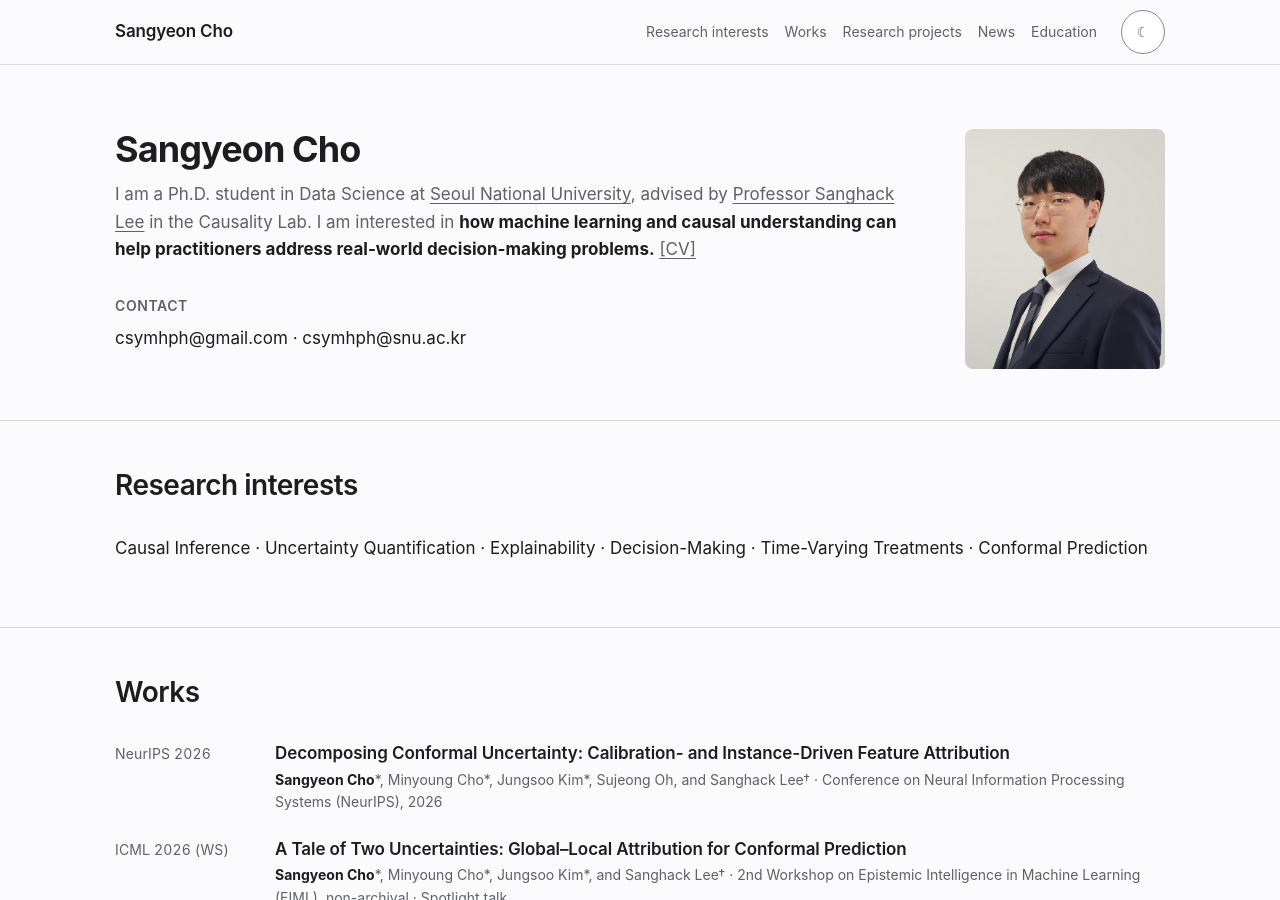
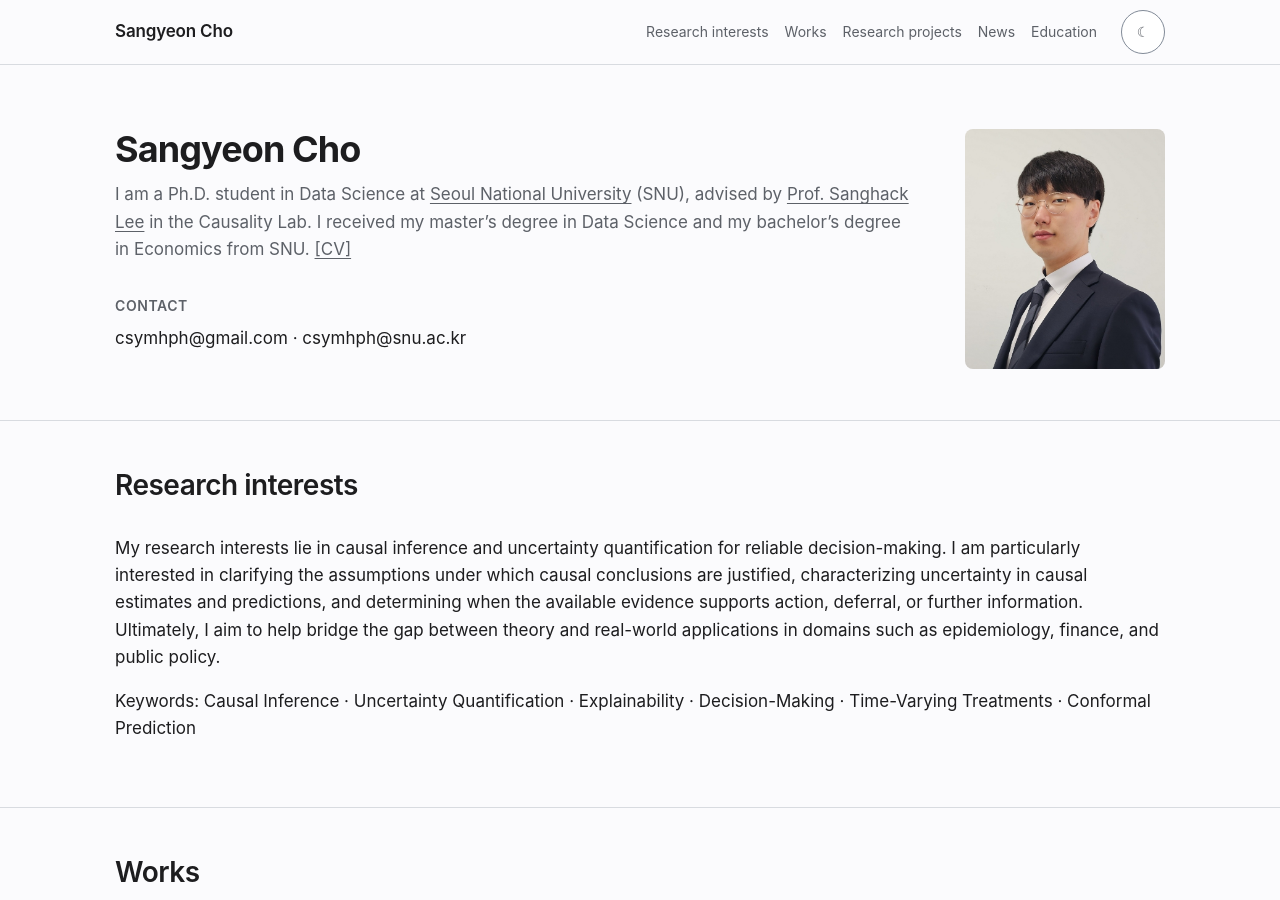
Before and after one commit to csymhph/csymhph.github.io, a Jekyll site: the page built from index.md, in a window 1280 px wide and 900 px high. Built offline with Jekyll 4.4.1, drawn with Linux system fonts in a browser that asks for light colours.

Commit message:
Separate the academic biography from the CV-aligned research interests.

```diff
--- a/_config.yml
+++ b/_config.yml
@@ -1,7 +1,6 @@
 title: Sangyeon Cho
 email: csymhph@gmail.com
 academic_email: csymhph@snu.ac.kr
-claim: I am interested in how machine learning and causal understanding can help practitioners address real-world decision-making problems.
 description: "Sangyeon Cho’s academic website"
 theme: minima
 url: "https://csymhph.github.io"
--- a/index.md
+++ b/index.md
@@ -9,9 +9,9 @@ permalink: /
       <h1 id="intro-title">{{ site.title | escape }}</h1>
       <p class="role">
         I am a Ph.D. student in Data Science at
-        <a href="https://gsds.snu.ac.kr/">Seoul National University</a>, advised by
-        <a href="https://www.sanghacklee.me/">Professor Sanghack Lee</a> in the Causality Lab.
-        I am interested in <strong>{{ site.claim | remove_first: 'I am interested in ' | escape }}</strong>
+        <a href="https://gsds.snu.ac.kr/">Seoul National University</a> (SNU), advised by
+        <a href="https://www.sanghacklee.me/">Prof. Sanghack Lee</a> in the Causality Lab.
+        I received my master’s degree in Data Science and my bachelor’s degree in Economics from SNU.
         {% if site.cv_url and site.cv_url != empty %}<a href="{{ site.cv_url | escape }}">[CV]</a>{% endif %}
       </p>
       <p class="contact">
@@ -37,7 +37,8 @@ permalink: /
 <section class="band" id="research-interests" aria-labelledby="research-interests-title">
   <div class="shell">
     <h2 id="research-interests-title">Research interests</h2>
-    <p>{{ site.research_interests | join: ' · ' | escape }}</p>
+    <p>My research interests lie in causal inference and uncertainty quantification for reliable decision-making. I am particularly interested in clarifying the assumptions under which causal conclusions are justified, characterizing uncertainty in causal estimates and predictions, and determining when the available evidence supports action, deferral, or further information. Ultimately, I aim to help bridge the gap between theory and real-world applications in domains such as epidemiology, finance, and public policy.</p>
+    <p>Keywords: {{ site.research_interests | join: ' · ' | escape }}</p>
   </div>
 </section>
 
```
Also changed, not shown: DESIGN_SYSTEM.md (+7 -0 lines).
